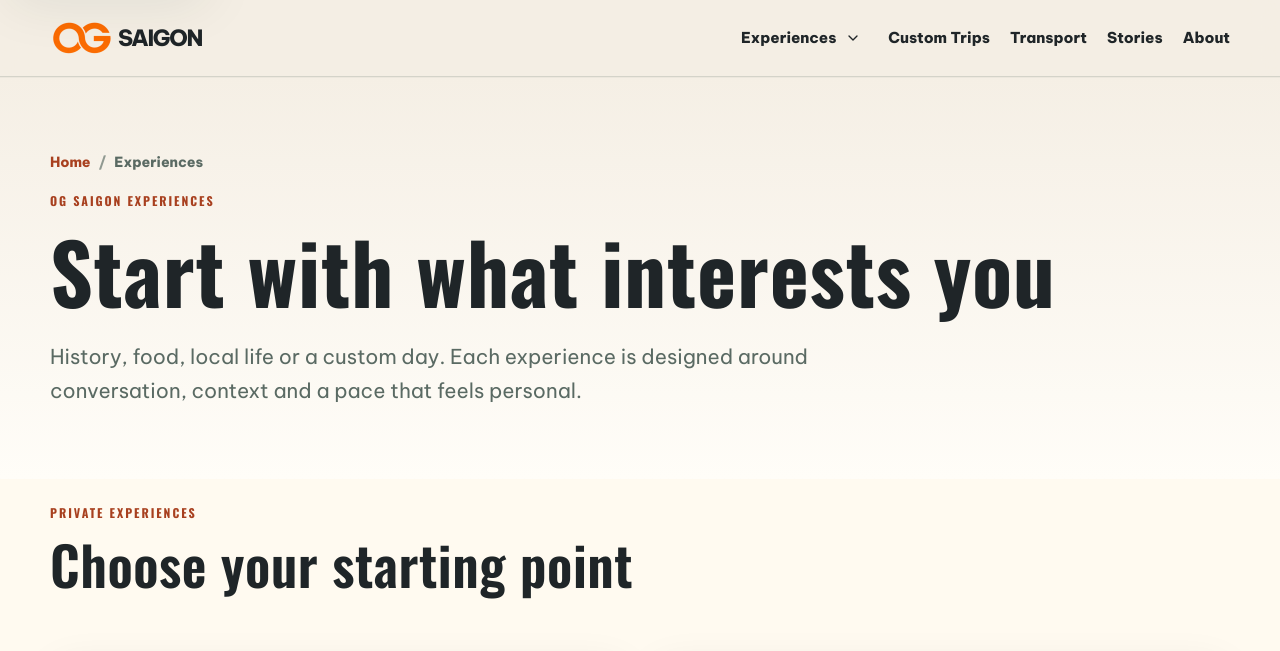
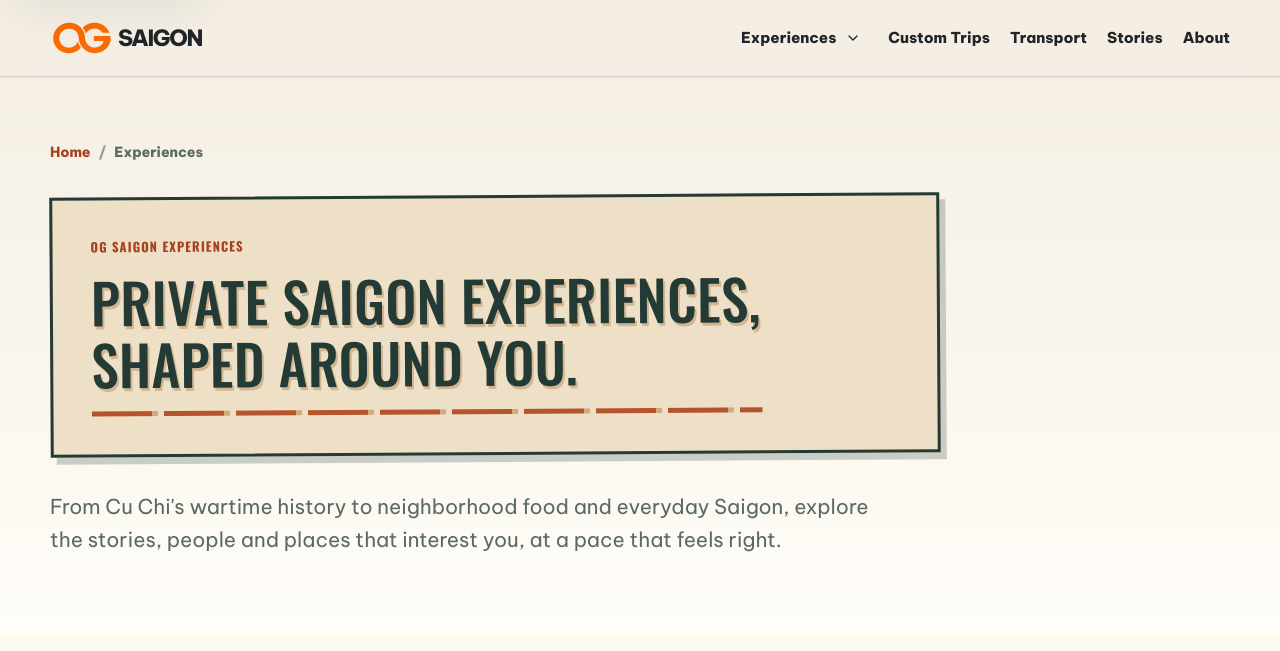
Before and after one commit to DSG2025/DSG2025.github.io, a Jekyll site: the page built from experiences/index.html, in a window 1280 px wide and 1400 px high. Shown: the top 651 px of the window. Built offline with Jekyll 4.4.1, drawn with Linux system fonts in a browser that asks for light colours; some web fonts are replaced; grey boxes are pictures that could not be loaded.

Commit message:
fix(index): restore live Stories and Experiences copy with Meet OG poster heroes

```diff
--- /dev/null
+++ b/assets/css/index-poster.css
@@ -0,0 +1,74 @@
+/* OG Saigon index hero signboards.
+   Mirrors the approved Meet the OG poster treatment.
+   Used only on /experiences/ and /stories/, preserving each page's live colors. */
+.page-hero.og-index-sign-hero { padding:clamp(40px,5vw,66px) 0 clamp(55px,6vw,86px); }
+.og-index-sign-hero .breadcrumbs { margin-bottom:clamp(22px,3vw,32px); }
+.og-index-sign-hero .og-index-sign {
+  position:relative;
+  width:min(890px,100%);
+  padding:clamp(22px,3.2vw,38px);
+  border:3px solid #243a35;
+  background:#eee0c6;
+  box-shadow:6px 7px 0 rgba(36,58,53,.23);
+  transform:rotate(-.35deg);
+}
+.og-index-sign-hero .og-index-sign::after {
+  content:"";
+  display:block;
+  width:83%;
+  height:5px;
+  margin-top:17px;
+  background:repeating-linear-gradient(90deg,#b4532c 0 60px,#d4aa7d 60px 66px,transparent 66px 72px);
+}
+.og-index-sign-hero .og-index-sign .eyebrow {
+  margin:0 0 14px;
+  color:#a8401f;
+  font-size:clamp(.75rem,1vw,.91rem);
+  letter-spacing:.085em;
+  line-height:1.4;
+}
+.page-hero.og-index-sign-hero .og-index-sign h1 {
+  max-width:100%;
+  margin:0;
+  color:#243a35;
+  font-family:var(--type-poster-font-family,"Oswald",sans-serif);
+  font-weight:400;
+  font-synthesis:none;
+  font-size:clamp(2.2rem,4.3vw,4rem);
+  line-height:1.13;
+  letter-spacing:.007em;
+  text-transform:uppercase;
+  text-shadow:2px 3px 0 rgba(181,140,93,.5);
+  overflow-wrap:break-word;
+}
+.og-index-sign-hero .og-index-intro {
+  margin:clamp(25px,3vw,34px) 0 0;
+  max-width:820px;
+  line-height:1.65;
+}
+@media(max-width:650px) {
+  .page-hero.og-index-sign-hero { padding:30px 0 56px; }
+  .og-index-sign-hero .breadcrumbs { margin-bottom:25px; }
+  .og-index-sign-hero .og-index-sign {
+    padding:18px 16px;
+    border-width:2px;
+    box-shadow:4px 5px 0 rgba(36,58,53,.23);
+    transform:none;
+  }
+  .og-index-sign-hero .og-index-sign .eyebrow {
+    font-size:.73rem;
+    letter-spacing:.07em;
+    margin-bottom:10px;
+  }
+  .page-hero.og-index-sign-hero .og-index-sign h1 {
+    font-size:clamp(1.48rem,6.4vw,2.05rem);
+    line-height:1.17;
+    letter-spacing:0;
+    text-shadow:1px 2px 0 rgba(181,140,93,.45);
+  }
+  .og-index-sign-hero .og-index-sign::after { height:4px; margin-top:13px; }
+  .og-index-sign-hero .og-index-intro { margin-top:24px; font-size:1.05rem; line-height:1.6; }
+}
+@media(prefers-reduced-motion:reduce) {
+  .og-index-sign-hero .og-index-sign { transform:none; }
+}
--- a/experiences/index.html
+++ b/experiences/index.html
@@ -24,18 +24,21 @@ layout: null
 <link href="/apple-touch-icon.png" rel="apple-touch-icon" sizes="180x180"/>
 <link href="/site.webmanifest" rel="manifest"/>
 <link href="/assets/css/style.css" rel="stylesheet"/>
+<link href="/assets/css/index-poster.css" rel="stylesheet"/>
 <script type="application/ld+json">{"@context":"https://schema.org","@graph":[{"@type":"Organization","@id":"https://ogsaigon.com/#organization","name":"OG Saigon Experience & Transport","alternateName":"OG Saigon","url":"https://ogsaigon.com/","telephone":"+84938033395","areaServed":{"@type":"City","name":"Ho Chi Minh City"},"founder":{"@type":"Person","name":"Duy Nguyen"},"sameAs":["https://www.tripadvisor.com/Attraction_Review-g293925-d34420172-Reviews-OG_Saigon_Experience_Transport-Ho_Chi_Minh_City.html","https://www.getyourguide.com/og-saigon-experience--transport-s695288/","https://www.airbnb.com/experiences/7046435"],"logo":{"@type":"ImageObject","url":"https://ogsaigon.com/favicon-512x512.png"}},{"@type":"BreadcrumbList","itemListElement":[{"@type":"ListItem","position":1,"name":"Home","item":"https://ogsaigon.com/"},{"@type":"ListItem","position":2,"name":"Experiences","item":"https://ogsaigon.com/experiences/"}]}]}</script>
 <meta content="Saigon Private Tours: Cu Chi, Food &amp; Custom Days | OG Saigon" name="twitter:title"/><meta content="Explore private OG Saigon experiences for Cu Chi Tunnels, war history, local food, neighbourhood life and custom private days in Ho Chi Minh City." name="twitter:description"/><meta content="https://ogsaigon.com/assets/images/duy-guiding-guests-cu-chi-tunnels.webp" name="twitter:image"/></head>
 <body>
 <a class="skip-link" href="#main-content">Skip to main content</a>
 {% include site-header.html %}
 <main id="main-content">
-<section class="page-hero">
+<section class="page-hero og-index-sign-hero og-index-sign-hero--experiences">
 <div class="wrap">
 <nav class="breadcrumbs og-breadcrumbs" aria-label="Breadcrumb"><ol><li><a href="/">Home</a></li><li aria-current="page">Experiences</li></ol></nav>
-<div class="eyebrow">OG Saigon experiences</div>
-<h1>Start with what interests you</h1>
-<p class="lead">History, food, local life or a custom day. Each experience is designed around conversation, context and a pace that feels personal.</p>
+<div class="og-index-sign">
+  <div class="eyebrow">OG Saigon experiences</div>
+  <h1>Private Saigon Experiences, Shaped Around You.</h1>
+</div>
+<p class="lead og-index-intro">From Cu Chi's wartime history to neighborhood food and everyday Saigon, explore the stories, people and places that interest you, at a pace that feels right.</p>
 </div>
 </section>
 <section class="section paper experiences-list">
```
Also changed, not shown: stories/index.html (+7 -4 lines).
